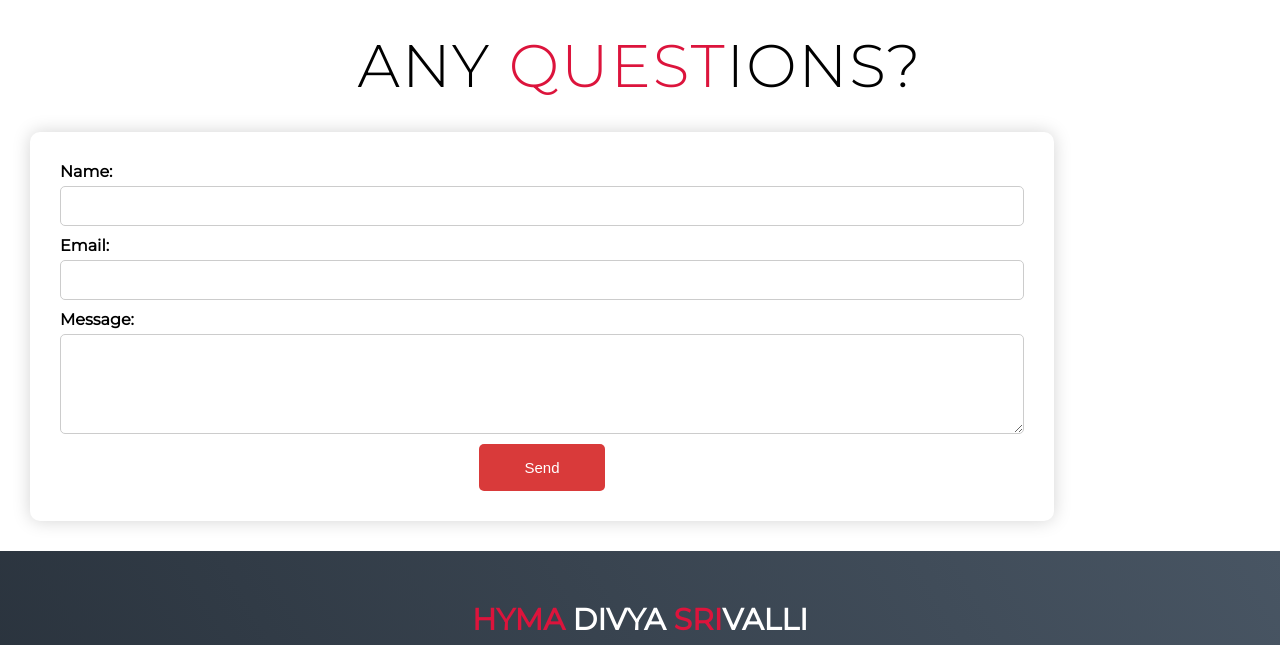
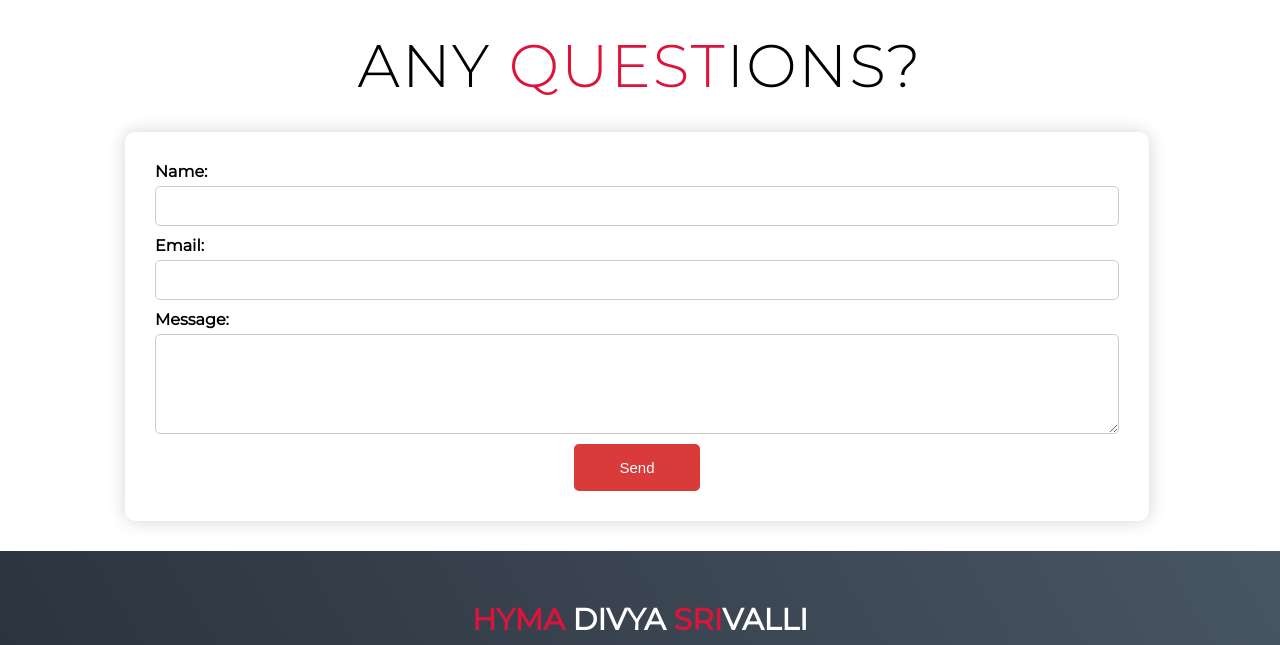
Before and after one commit to Medicaharlasrivalli/portfolio, a plain HTML site: page index.html in a window 1280 px wide. Shown: the part 7454-8099 px from the top of the page. Drawn offline with Linux system fonts and the light colour scheme.

Commit message:
Update index.html

```diff
--- a/index.html
+++ b/index.html
@@ -21,11 +21,12 @@ html {
 /* Styling for the form inputs */
 #contact-form {
 	width: 80%;
-	padding: 20px;
 	text-align: center;
 	border-radius: 10px;
 	padding: 30px;
+	padding-left: 30px;
 	margin: 30px;
+	margin-left: 125px;
 	display: flex;
 	justify-content: center;
 	align-items: center;
```
